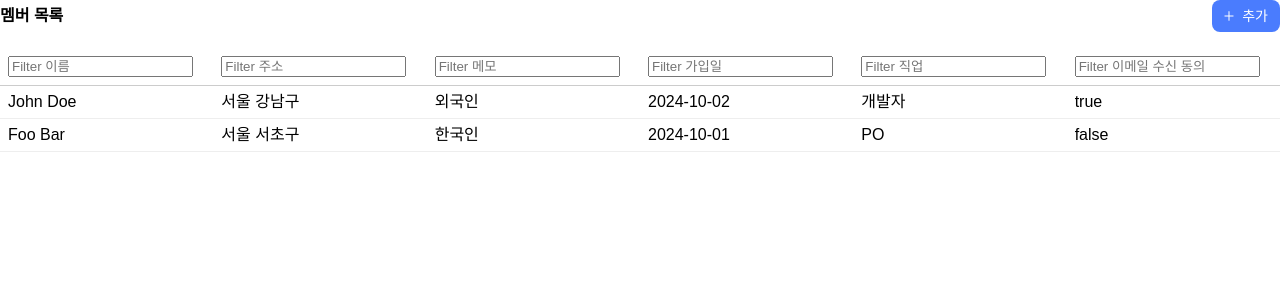
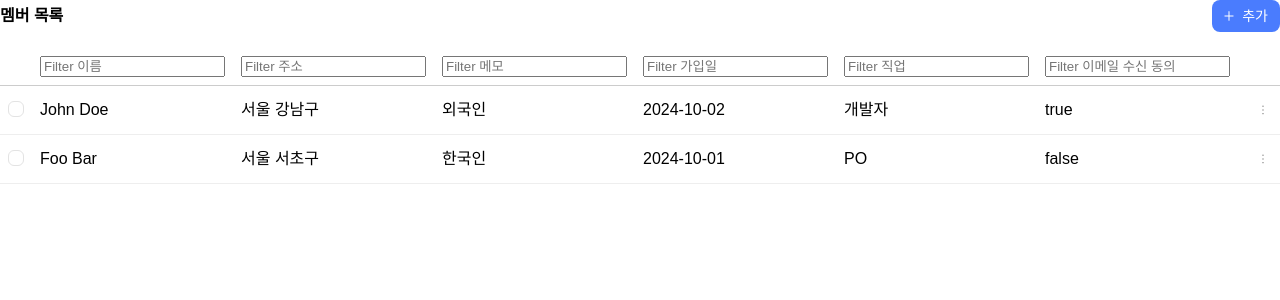
Before and after one commit to gwbaik9717/businesscanvas-mini-project, a React (Vite) app: page / in a window 1280 px wide. Shown: the top 300 px of the page. Built offline with nearby package versions, Linux system fonts and the light colour scheme.

Commit message:
feat: Add feature to delete Member Record

```diff
--- a/src/components/Select/Select.tsx
+++ b/src/components/Select/Select.tsx
@@ -1,4 +1,11 @@
-import React, { createContext, useState, ReactNode, useCallback } from "react";
+import React, {
+  createContext,
+  useState,
+  ReactNode,
+  useCallback,
+  useEffect,
+  useRef,
+} from "react";
 
 export interface RegisterOptionType {
   key: React.Key;
@@ -9,7 +16,6 @@ export interface SelectContextType<T extends SelectionModeType> {
   isOpen: boolean;
   selectedKeys?: SelectedKeysType<T>;
   toggle: () => void;
-  open: () => void;
   close: () => void;
   selectMenuItem: (key: React.Key) => void;
   options: RegisterOptionType[];
@@ -48,6 +54,7 @@ export const Select = <T extends SelectionModeType = "single">({
 }: SelectProps<T>) => {
   const [isOpen, setIsOpen] = useState(false);
   const [options, setOptions] = useState<RegisterOptionType[]>([]);
+  const selectRef = useRef<HTMLDivElement>(null);
 
   const registerOption = useCallback((option: RegisterOptionType) => {
     setOptions((prev) => {
@@ -56,13 +63,13 @@ export const Select = <T extends SelectionModeType = "single">({
     });
   }, []);
 
-  const open = useCallback(() => setIsOpen(true), []);
-
   const close = useCallback(() => {
     setIsOpen(false);
   }, []);
 
-  const toggle = useCallback(() => setIsOpen((prev) => !prev), []);
+  const toggle = useCallback(() => {
+    setIsOpen((prev) => !prev);
+  }, []);
 
   const selectMenuItem = useCallback(
     (key: React.Key) => {
@@ -92,16 +99,40 @@ export const Select = <T extends SelectionModeType = "single">({
     isOpen,
     selectedKeys,
     toggle,
-    open,
     close,
     selectMenuItem,
     options,
     registerOption,
   };
 
+  useEffect(() => {
+    const handleOutsideClick = (event: MouseEvent) => {
+      if (
+        selectRef.current &&
+        !selectRef.current.contains(event.target as Node)
+      ) {
+        close();
+      }
+    };
+
+    if (isOpen) {
+      document.addEventListener("mousedown", handleOutsideClick);
+    }
+
+    return () => {
+      document.removeEventListener("mousedown", handleOutsideClick);
+    };
+  }, [isOpen, close]);
+
   return (
     <SelectContext.Provider value={contextValue}>
-      <div style={{ display: "inline-block", position: "relative" }}>
+      <div
+        ref={selectRef}
+        style={{
+          position: "relative",
+          display: "inline-block",
+        }}
+      >
         {children}
       </div>
     </SelectContext.Provider>
--- a/src/components/Select/SelectMenu.tsx
+++ b/src/components/Select/SelectMenu.tsx
@@ -1,50 +1,53 @@
-import React, { useEffect, useRef } from "react";
+import React from "react";
 import { useSelectContext } from "./Select";
+import styled from "styled-components";
+import { color } from "../../styles/theme/theme";
 
 interface SelectMenuProps {
   children?: React.ReactNode;
+  style?: React.CSSProperties;
+  variant?: "left" | "right";
 }
 
-export const SelectMenu: React.FC<SelectMenuProps> = ({ children }) => {
-  const { isOpen, close } = useSelectContext();
-  const menuRef = useRef<HTMLUListElement>(null);
-
-  useEffect(() => {
-    const handleOutsideClick = (event: MouseEvent) => {
-      if (menuRef.current && !menuRef.current.contains(event.target as Node)) {
-        close();
-      }
-    };
-
-    if (isOpen) {
-      document.addEventListener("mousedown", handleOutsideClick);
-    }
-
-    return () => {
-      document.removeEventListener("mousedown", handleOutsideClick);
-    };
-  }, [isOpen, close]);
+export const SelectMenu: React.FC<SelectMenuProps> = ({
+  children,
+  variant = "left",
+  style,
+}) => {
+  const { isOpen } = useSelectContext();
 
   if (!isOpen) return null;
 
+  const getVariantStyle = () => {
+    switch (variant) {
+      case "left":
+        return { left: 0, top: "100%", marginTop: 4 };
+      case "right":
+        return { right: 0, top: "100%", marginTop: 4 };
+      default:
+        return {};
+    }
+  };
+
   return (
-    <ul
-      ref={menuRef}
+    <StyledMenu
       role="listbox"
       style={{
-        position: "absolute",
-        top: "100%",
-        left: 0,
-        marginTop: 4,
-        padding: 0,
-        listStyle: "none",
-        border: "1px solid #ccc",
-        borderRadius: 4,
-        backgroundColor: "#fff",
-        zIndex: 999,
+        ...getVariantStyle(),
+        ...style,
       }}
     >
       {children}
-    </ul>
+    </StyledMenu>
   );
 };
+
+const StyledMenu = styled.ul`
+  position: absolute;
+  padding: 4px;
+  list-style: none;
+  border-radius: 4px;
+  background-color: ${color.bgContainer};
+  z-index: 999;
+  box-shadow: 0 2px 4px rgba(0, 0, 0, 0.1);
+`;
--- a/src/components/Select/SelectMenuItem.tsx
+++ b/src/components/Select/SelectMenuItem.tsx
@@ -1,9 +1,18 @@
 import React, { useEffect } from "react";
 import { useSelectContext } from "./Select";
+import styled from "styled-components";
+import {
+  color,
+  padding,
+  transition,
+  height,
+  radius,
+} from "../../styles/theme/theme";
 
 interface SelectMenuItemProps {
   value: React.Key;
   children?: React.ReactNode;
+  style?: React.CSSProperties;
 }
 
 export const SelectMenuItem: React.FC<SelectMenuItemProps> = ({
@@ -21,8 +30,23 @@ export const SelectMenuItem: React.FC<SelectMenuItemProps> = ({
   };
 
   return (
-    <li role="option" onClick={handleClick}>
+    <StyledMenuItem role="option" onClick={handleClick}>
       {children}
-    </li>
+    </StyledMenuItem>
   );
 };
+
+const StyledMenuItem = styled.li`
+  display: flex;
+  align-items: center;
+  padding: 5px ${padding.paddingMd};
+  cursor: pointer;
+  transition: ${transition.transition};
+  width: 190px;
+  height: ${height.heightMd};
+  border-radius: ${radius.borderRadiusSm};
+
+  &:hover {
+    background-color: ${color.bgContainerHover};
+  }
+`;
--- a/src/components/Select/SelectTrigger.tsx
+++ b/src/components/Select/SelectTrigger.tsx
@@ -1,4 +1,4 @@
-import React, { KeyboardEvent } from "react";
+import React from "react";
 import { useSelectContext } from "./Select";
 
 interface SelectTriggerProps<T extends React.ElementType> {
@@ -11,39 +11,9 @@ export const SelectTrigger = <T extends React.ElementType = "button">({
   placeholder,
   ...props
 }: SelectTriggerProps<T> & React.ComponentPropsWithoutRef<T>) => {
-  const { toggle, selectedKeys, options } = useSelectContext();
+  const { toggle } = useSelectContext();
 
   const Element = as || "button";
 
-  const selectedLabel = React.useMemo(() => {
-    if (!selectedKeys) {
-      if (placeholder) {
-        return placeholder;
-      }
-
-      return "Select...";
-    }
-
-    if (Array.isArray(selectedKeys)) {
-      return selectedKeys
-        .map((key) => options.find((o) => o.key === key)?.label)
-        .filter(Boolean)
-        .join(", ");
-    }
-    const selectedOption = options.find((o) => o.key === selectedKeys);
-    return selectedOption ? selectedOption.label : "Select...";
-  }, [options, selectedKeys]);
-
-  const handleKeyDown = (e: KeyboardEvent<HTMLButtonElement>) => {
-    if (["Enter", " ", "ArrowDown"].includes(e.key)) {
-      e.preventDefault();
-      toggle();
-    }
-  };
-
-  return (
-    <Element onClick={toggle} onKeyDown={handleKeyDown} {...props}>
-      {selectedLabel}
-    </Element>
-  );
+  return <Element onClick={toggle} {...props} />;
 };
--- a/src/components/Table/TableHeader.tsx
+++ b/src/components/Table/TableHeader.tsx
@@ -5,7 +5,7 @@ import { UniqueRecord } from "../../types/Record";
 
 interface TableHeaderProps<T extends UniqueRecord> {
   render?: (props: {
-    column: { label: string; accessor: keyof T; filterable?: boolean };
+    column: { label: string | null; accessor: keyof T };
     setFilter: (accessor: keyof T, value: string) => void;
   }) => React.ReactNode;
 }
@@ -20,14 +20,12 @@ export const TableHeader = <T extends UniqueRecord>({
       <tr>
         {columns.map((column) => (
           <StyledTh key={column.label}>
-            {render ? (
-              render({
-                column,
-                setFilter,
-              })
-            ) : (
-              <Text>{column.label}</Text>
-            )}
+            {render
+              ? render({
+                  column,
+                  setFilter,
+                })
+              : column.label && <Text>{column.label}</Text>}
           </StyledTh>
         ))}
       </tr>
--- a/src/components/Table/TableRow.tsx
+++ b/src/components/Table/TableRow.tsx
@@ -15,7 +15,9 @@ export const TableRow = <T extends UniqueRecord>({ row }: TableRowProps<T>) => {
           key={column.accessor as string}
           style={{ padding: "8px", borderBottom: "1px solid #eee" }}
         >
-          {column.accessor && row[column.accessor] !== undefined
+          {column.render
+            ? column.render(row[column.accessor], row)
+            : row[column.accessor] !== undefined
             ? String(row[column.accessor])
             : null}
         </td>
--- a/src/components/Table/hooks/useTable.ts
+++ b/src/components/Table/hooks/useTable.ts
@@ -2,9 +2,9 @@ import { useState, useMemo } from "react";
 import { UniqueRecord } from "../../../types/Record";
 
 export interface TableColumn<T extends UniqueRecord> {
-  label: string;
+  label: string | null;
   accessor: keyof T;
-  filterable?: boolean;
+  render?: (value: T[keyof T] | undefined, row: T) => React.ReactNode;
 }
 
 export interface UseTableProps<T extends UniqueRecord> {
--- a/src/pages/MemberList/MemberList.tsx
+++ b/src/pages/MemberList/MemberList.tsx
@@ -14,16 +14,80 @@ import { UniqueRecord } from "../../types/Record";
 import { initialMembers, memberFields } from "../../constants/member";
 import { Field } from "../../types/Field";
 import { TableBody } from "../../components/Table/TableBody";
+import { Checkbox } from "../../components/Checkbox/Checkbox";
+import { ButtonIconOnly } from "../../components/Button/ButtonIconOnly";
+import { KebabIcon } from "../../components/Icons/KebabIcon";
+import { Select } from "../../components/Select/Select";
+import { SelectMenu } from "../../components/Select/SelectMenu";
+import { SelectMenuItem } from "../../components/Select/SelectMenuItem";
+import { SelectTrigger } from "../../components/Select/SelectTrigger";
 
 export const MemberList: React.FC = () => {
   const [records, setRecords] = useState<UniqueRecord[]>(initialMembers);
+  const [checkedRows, setCheckedRows] = useState<string[]>([]);
   const { current: fields } = useRef<Field[]>(memberFields);
 
-  const columns: TableColumn<UniqueRecord>[] = fields.map((field) => ({
+  const deleteRecord = (id: string) => {
+    setRecords((prev) => prev.filter((record) => record.id !== id));
+  };
+
+  const fieldColumns: TableColumn<UniqueRecord>[] = fields.map((field) => ({
     label: field.label,
     accessor: field.key,
-    filterable: true,
   }));
+
+  const columns: TableColumn<UniqueRecord>[] = [
+    {
+      label: null,
+      accessor: "id",
+      render: (_value, row) => (
+        <Checkbox
+          width={16}
+          height={16}
+          checked={checkedRows.includes(row.id)}
+          onValueChange={(value) => {
+            if (value) {
+              setCheckedRows((prev) => [...prev, row.id]);
+            } else {
+              setCheckedRows((prev) => prev.filter((id) => id !== row.id));
+            }
+          }}
+        />
+      ),
+    },
+    ...fieldColumns,
+    {
+      label: null,
+      accessor: "id",
+      render: (_value, row) => (
+        <Select
+          selectionMode="single"
+          onSelectionChange={(key) => {
+            if (key === "1") {
+              console.log("수정");
+            }
+
+            if (key === "2") {
+              deleteRecord(row.id);
+            }
+          }}
+        >
+          <SelectTrigger as={ButtonIconOnly}>
+            <KebabIcon width={10} height={10} color={color.text} />
+          </SelectTrigger>
+
+          <SelectMenu variant="right">
+            <SelectMenuItem key="1" value="1">
+              <Text fontSize="fontSizeLg">수정</Text>
+            </SelectMenuItem>
+            <SelectMenuItem key="2" value="2">
+              <Text fontSize="fontSizeLg">삭제</Text>
+            </SelectMenuItem>
+          </SelectMenu>
+        </Select>
+      ),
+    },
+  ];
 
   return (
     <PageLayout>
@@ -46,7 +110,12 @@ export const MemberList: React.FC = () => {
 
       <Table<UniqueRecord> data={records} columns={columns}>
         <TableHeader
-          render={({ column, setFilter }) => (
+          render={({ column, setFilter }) => {
+            if (column.label === null) {
+              return null;
+            }
+
+            return (
               <input
                 type="text"
                 placeholder={`Filter ${column.label}`}
@@ -54,7 +123,8 @@ export const MemberList: React.FC = () => {
                   setFilter(column.accessor, e.target.value);
                 }}
               />
-          )}
+            );
+          }}
         />
         <TableBody<UniqueRecord>
           render={({ row }) => <TableRow key={row.id} row={row} />}
```
Lines whose indentation alone changed are shown as unchanged.
